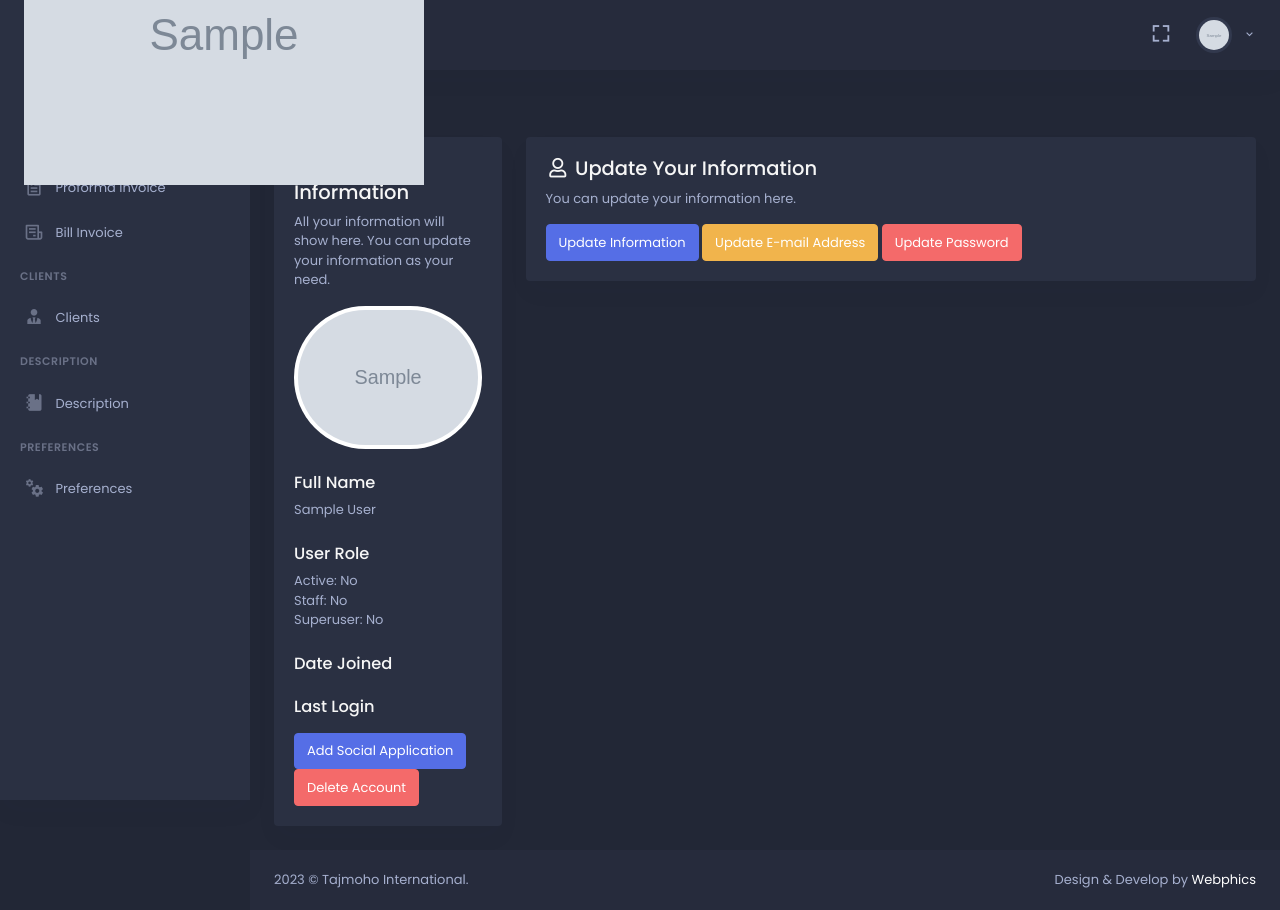
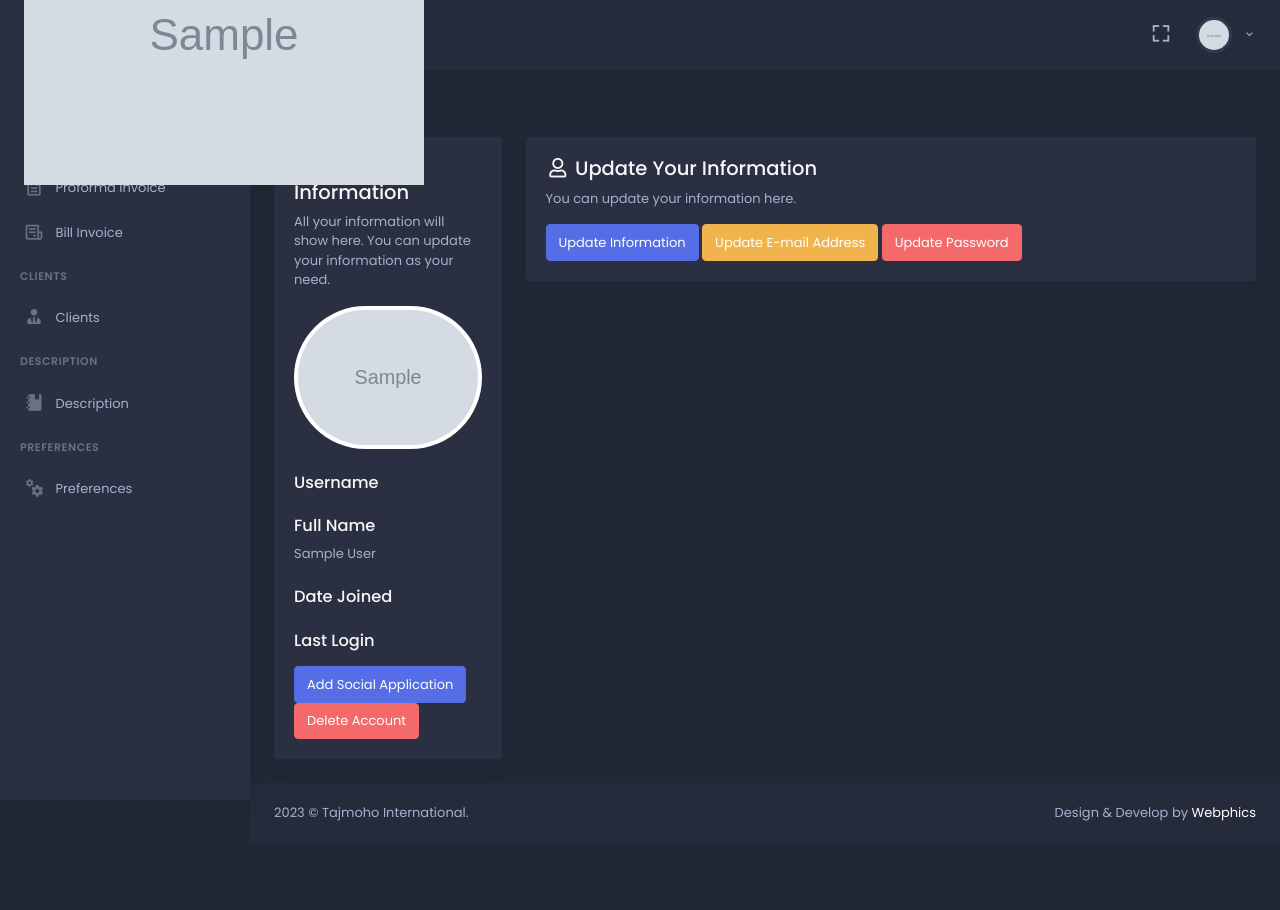
Before and after one commit to tajbinkhan/invoice-creator, a Django app: template templates/profile/index.html in a window 1280 px wide. After the commit the page ends 821 px from the top, so only its background shows below. Run offline with Django 4.2, Linux system fonts and the light colour scheme; the template is opened without the code that fills it: most values are stand-ins (such as "Sample title", 1, 10 or a date in 2020); grey boxes marked "Sample" are stand-in pictures; some libraries are stand-ins or nearby versions.

Commit message:
version 1.0

```diff
--- a/templates/profile/information.html
+++ b/templates/profile/information.html
@@ -11,6 +11,10 @@
 			<img src="{% static 'assets/img/boy.png' %}" class="p-1 bg-white rounded-pill" alt="Default Profile Picture"
 				width="100" />
 			{% endif %}
+			<h5 class="mt-4">
+				Username
+			</h5>
+			<p>{{ request.user.username }}</p>
 			{% if full_name %}
 			<h5 class="mt-4">
 				Full Name
@@ -23,14 +27,6 @@
 			</h5>
 			<p>{{ request.user.email }}</p>
 			{% endif %}
-			<h5 class="mt-4">
-				User Role
-			</h5>
-			<p>
-				<span>Active: {% if request.user.is_active %}Yes{% else %}No{% endif %}</span><br>
-				<span>Staff: {% if request.user.is_staff %}Yes{% else %}No{% endif %}</span><br>
-				<span>Superuser: {% if request.user.is_superuser %}Yes{% else %}No{% endif %}</span>
-			</p>
 			<h5 class="mt-4">
 				Date Joined
 			</h5>
```
